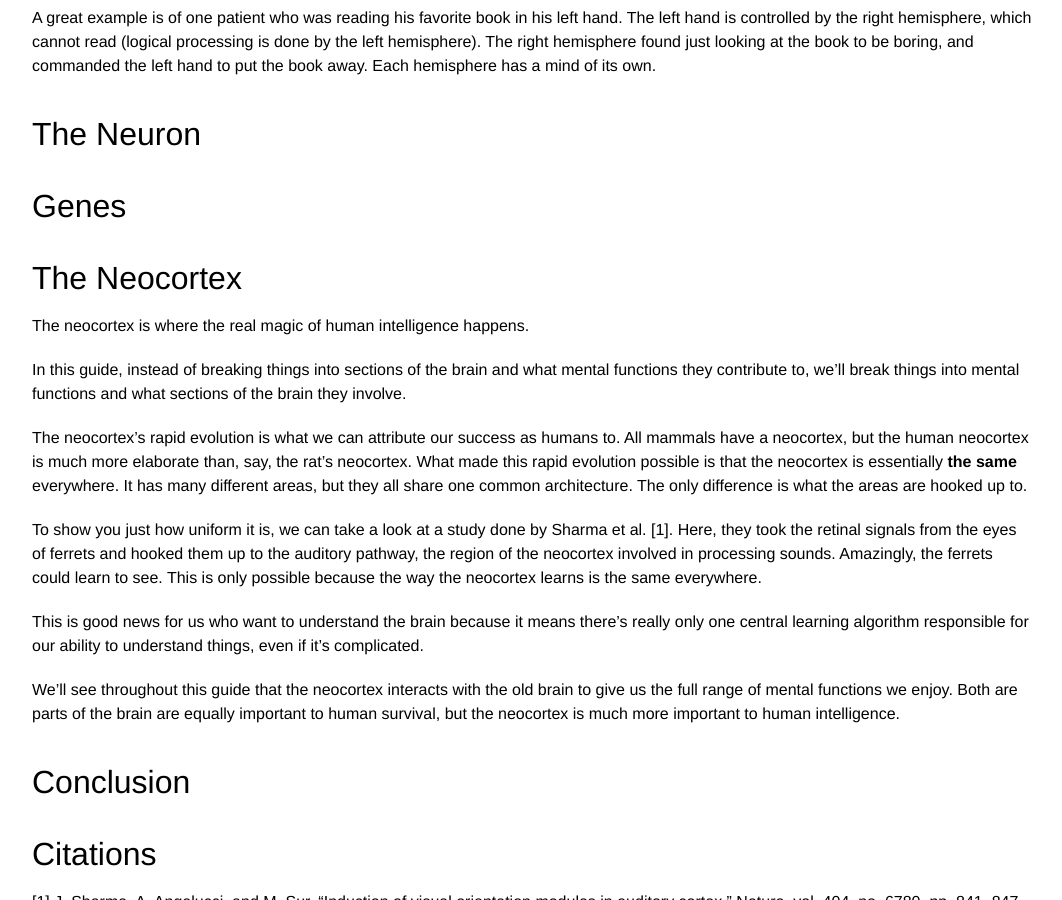
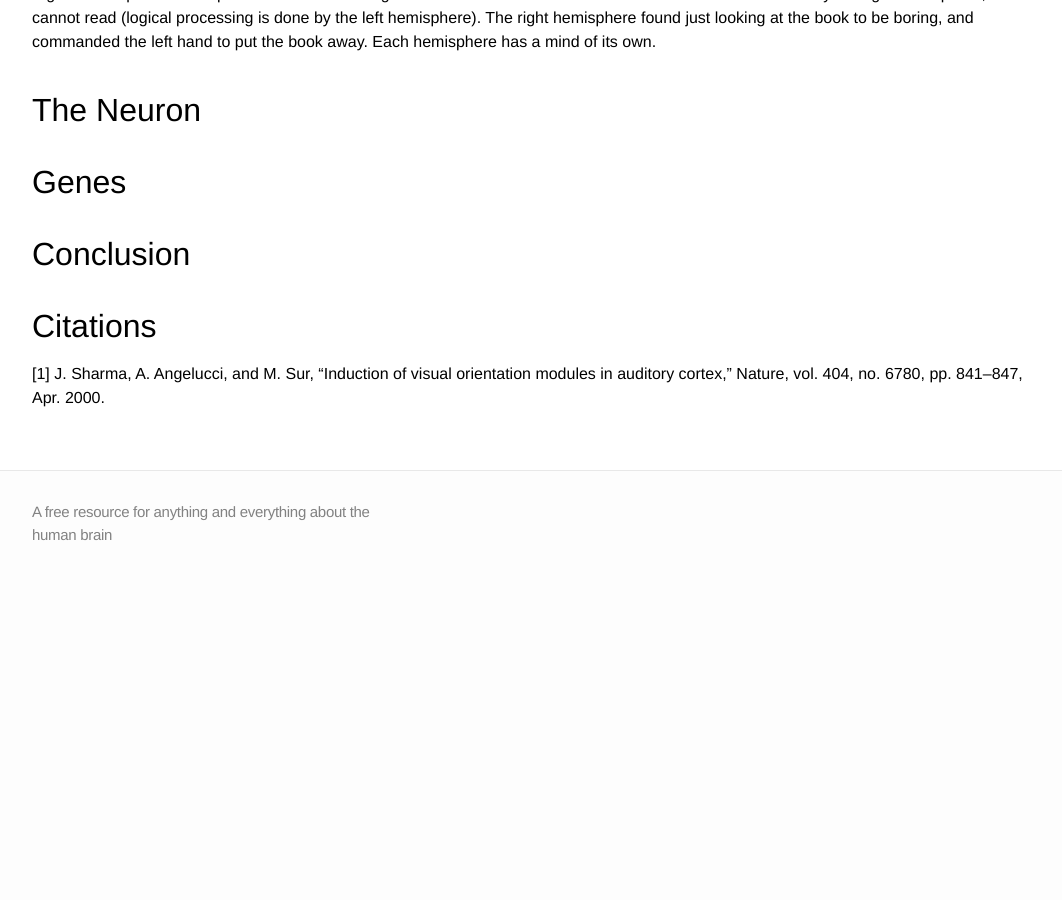
Before and after one commit to mdelsole/brain-nexus, a Jekyll site: the page built from brain-architecture/overview/index.markdown, in a window 1280 px wide and 900 px high, scrolled down 3355 px. Shown: the whole window, without its empty margins (108-1170 px from the left). Built offline with Jekyll 4.4.1, drawn with Linux system fonts in a browser that asks for light colours; after the commit the page ends 3946 px from its top, so only the background shows below that.

Commit message:
Update index.markdown

```diff
--- a/brain-architecture/overview/index.markdown
+++ b/brain-architecture/overview/index.markdown
@@ -89,20 +89,6 @@ A great example is of one patient who was reading his favorite book in his left
 
 # Genes
 
-# The Neocortex
-
-The neocortex is where the real magic of human intelligence happens.
-
-In this guide, instead of breaking things into sections of the brain and what mental functions they contribute to, we'll break things into mental functions and what sections of the brain they involve.
-
-The neocortex's rapid evolution is what we can attribute our success as humans to. All mammals have a neocortex, but the human neocortex is much more elaborate than, say, the rat's neocortex. What made this rapid evolution possible is that the neocortex is essentially **the same** everywhere. It has many different areas, but they all share one common architecture. The only difference is what the areas are hooked up to.
-
-To show you just how uniform it is, we can take a look at a study done by Sharma et al. [1]. Here, they took the retinal signals from the eyes of ferrets and hooked them up to the auditory pathway, the region of the neocortex involved in processing sounds. Amazingly, the ferrets could learn to see. This is only possible because the way the neocortex learns is the same everywhere.
-
-This is good news for us who want to understand the brain because it means there's really only one central learning algorithm responsible for our ability to understand things, even if it's complicated.
-
-We'll see throughout this guide that the neocortex interacts with the old brain to give us the full range of mental functions we enjoy. Both are parts of the brain are equally important to human survival, but the neocortex is much more important to human intelligence.
-
 # Conclusion
 
 # Citations
```
